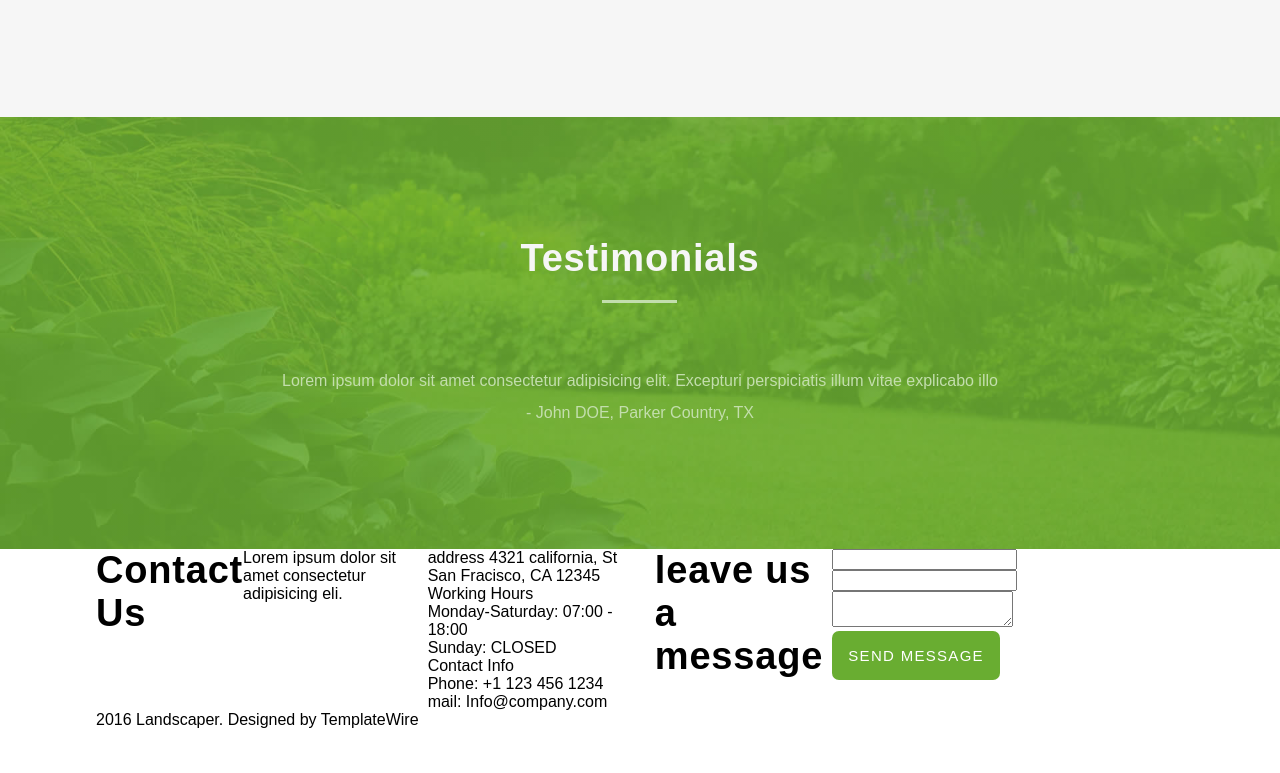
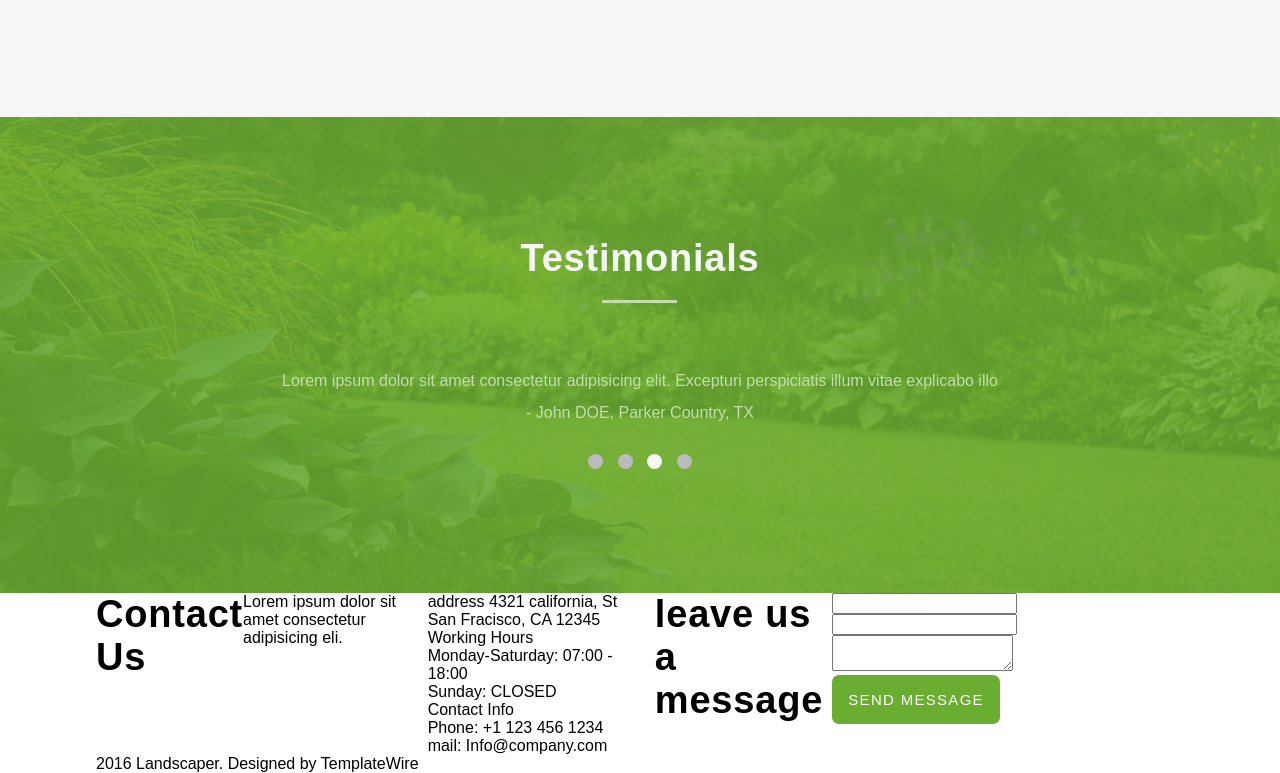
Before and after one commit to mayursonawaleoffical/saturday-practice, a plain HTML site: page 10-10-2020/index.html in a window 1280 px wide. Shown: the part 3401-4174 px from the top of the page. Before the commit the page ends 4130 px from the top, so only its background shows below. Drawn offline with Linux system fonts and the light colour scheme; files whose address does not match are found by name.

Commit message:
testimonails section is ready

```diff
--- a/10-10-2020/assets/css/style.css
+++ b/10-10-2020/assets/css/style.css
@@ -624,11 +624,24 @@ li{
     line-height: 200%;
   }
 
-  .testimonials .wrapper .testimonials-info{
+  .testimonials .wrapper .slide-info .testimonials-info{
     font-size: 18px;
   }
 
+  .hover-white {
+    width: 15px;
+    height: 15px;
+    margin: 25px 5px 0px 5px;
+    display: inline-block;
+    border-radius: 50%;
+    background-color: #bbb;
+    cursor: pointer;
+    transition: background-color 0.6s ease;
+  }
 
+  .dotes span.active {
+    background-color: #F6F6F6;
+  }
 
 
  /* ==========================================================================
```
